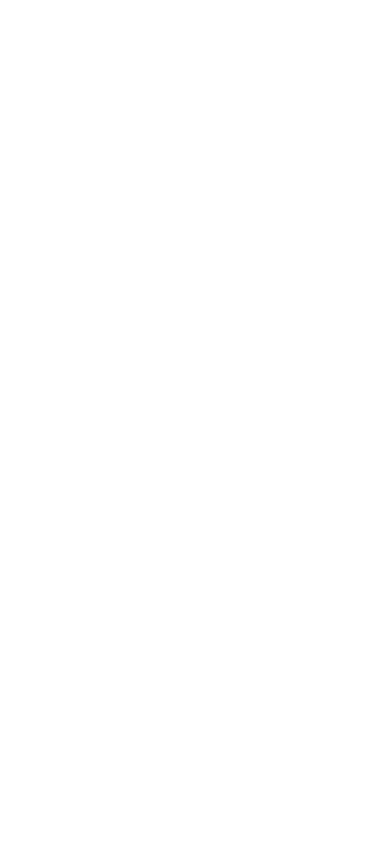
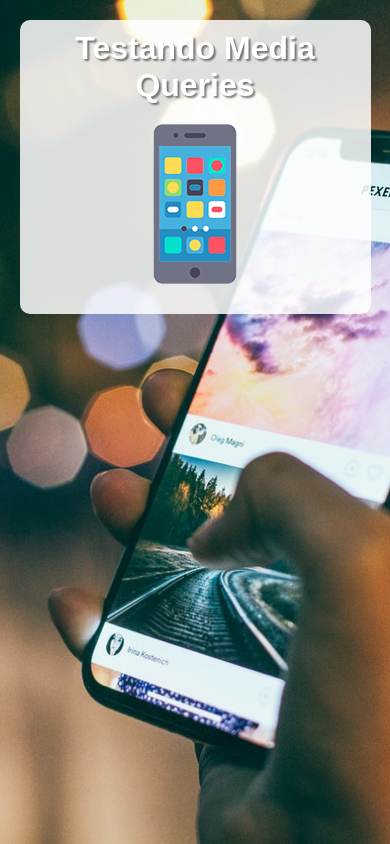
Before and after one commit to hdfogo/html-css, a plain HTML site: page exercicios/ex026/mq004/index.html in a window 390 px wide. Drawn offline with Linux system fonts and the light colour scheme.

Commit message:
exercicio 004 media query

```diff
--- a/exercicios/ex026/mq004/index.html
+++ b/exercicios/ex026/mq004/index.html
@@ -4,8 +4,17 @@
     <meta charset="UTF-8">
     <meta name="viewport" content="width=device-width, initial-scale=1.0">
     <title>Media Query</title>
+    <link rel="stylesheet" href="style/style.css" media="all">
+    <link rel="stylesheet" href="style/media-query.css">
 </head>
 <body>
-
+    <main>
+        <h1>Testando Media Queries</h1>
+        <img id="phone" src="imagens/icon-phone.png" alt="Acessando via Smartphone">
+        <img id="tablet" src="imagens/icon-tablet.png" alt="Acessando via Tablet">
+        <img id="print" src="imagens/icon-print.png" alt="Versão para impressão">
+        <img id="pc" src="imagens/icon-pc.png" alt="Versão para Desktop">
+        <img id="tv" src="imagens/icon-tv.png" alt="Versão para TV">
+    </main>
 </body>
 </html>
--- /dev/null
+++ b/exercicios/ex026/mq004/style/style.css
@@ -0,0 +1,48 @@
+@charset "UTF-8";
+
+/* Versão Miblie First */
+
+* {
+    font-family: Arial, Helvetica, sans-serif;
+    font-size: 1em;
+    margin: 0px;
+    padding: 0px;
+    box-sizing: border-box;
+}
+
+html {
+    height: 100vh;
+}
+
+body {
+    background: black url(../imagens/back-phone.jpg) no-repeat;
+    background-size: cover;
+    background-position: center center;
+}
+
+main {
+    background-color: rgba(255, 255, 255, 0.842);
+    width: 90vw;
+    margin: auto;
+    margin-top: 20px;
+    border-radius: 10px;
+    padding: 10px;
+}
+
+h1 {
+    text-align: center;
+    color: white;
+    font-size: 2em;
+    text-shadow: 2px 2px 2px rgba(0, 0, 0, 0.493);
+}
+
+img {
+    display: block;
+    margin: auto;
+}
+
+img#phone { display: block;}
+img#tablet { display: none;}
+img#print { display: none;}
+img#pc { display: none;}
+img#tv { display: none;}
```
Also changed, not shown: exercicios/ex026/mq004/style/media-query.css (added, +7 -0 lines).
